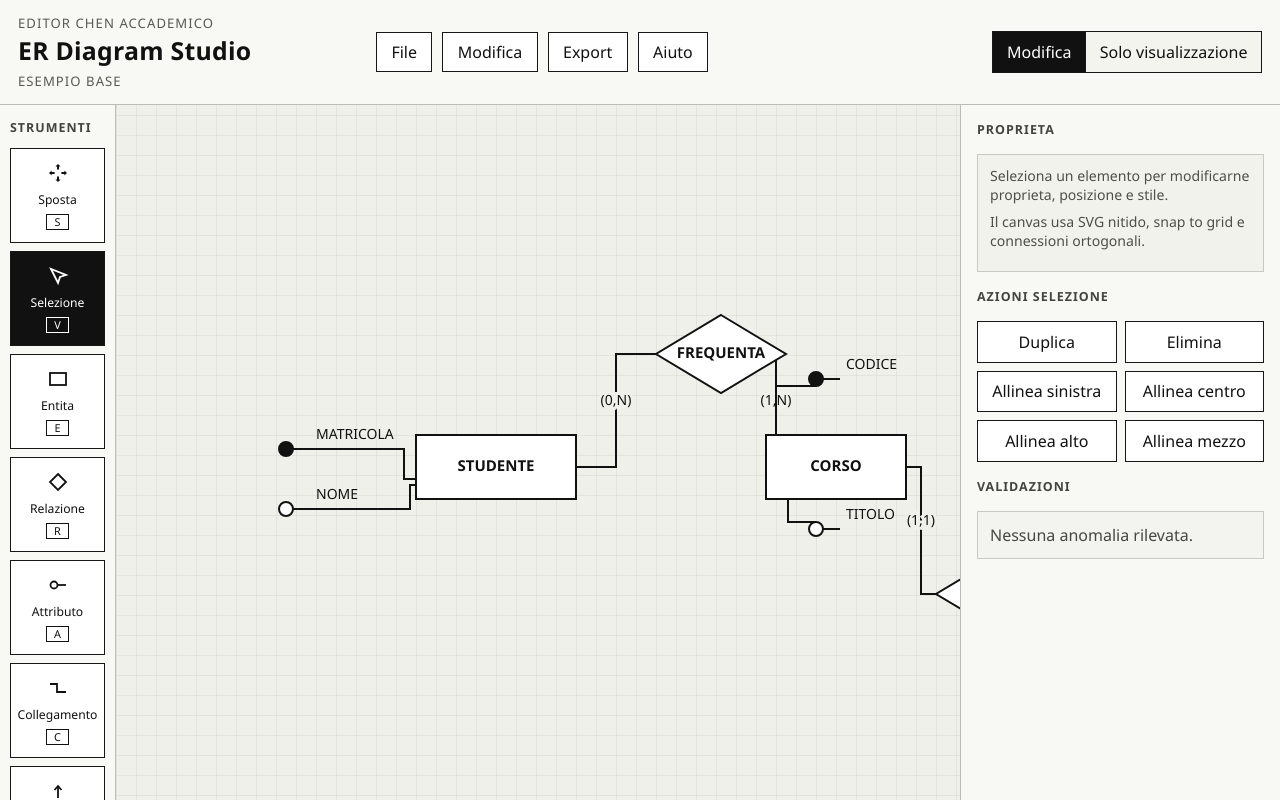
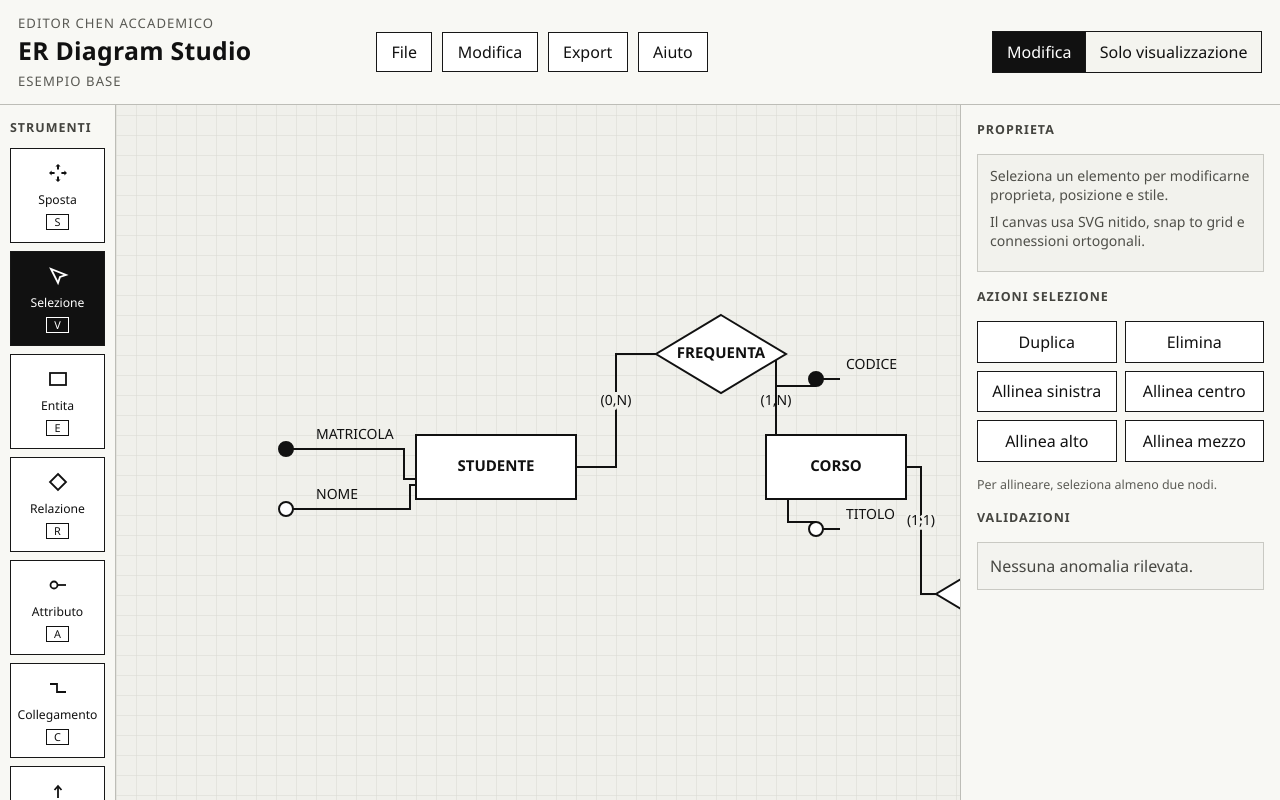
Before and after one commit to SignorTynam/ER-Studio, a React (Vite) app: page / in a window 1280 px wide. Shown: the top 800 px of the page. Built offline with nearby package versions, Linux system fonts and the light colour scheme; the HTML template or start-up script is replaced by a standard one.

Commit message:
feat: enhance alignment functionality with validation and user feedback

```diff
--- a/src/App.tsx
+++ b/src/App.tsx
@@ -355,8 +355,14 @@ export default function App() {
       return;
     }
 
+    if (selection.nodeIds.length < 2) {
+      setStatus("Seleziona almeno due nodi per allineare.");
+      return;
+    }
+
     const nextDiagram = alignNodes(history.present, selection.nodeIds, axis);
     if (nextDiagram === history.present) {
+      setStatus("Nodi gia allineati su questo asse.");
       return;
     }
 
--- a/src/index.css
+++ b/src/index.css
@@ -390,6 +390,12 @@ button:disabled {
   gap: 8px;
 }
 
+.action-hint {
+  margin: 4px 0 0;
+  font-size: 0.78rem;
+  color: #5c5c56;
+}
+
 .validation-ok {
   margin: 0;
   padding: 12px;
--- a/src/inspector/InspectorPanel.tsx
+++ b/src/inspector/InspectorPanel.tsx
@@ -25,6 +25,8 @@ function numberValue(value: string): number {
 }
 
 export function InspectorPanel(props: InspectorPanelProps) {
+  const canAlign = props.mode !== "view" && props.selection.nodeIds.length >= 2;
+
   const selectedNode =
     props.selection.nodeIds.length === 1
       ? props.diagram.nodes.find((node) => node.id === props.selection.nodeIds[0])
@@ -176,19 +178,22 @@ export function InspectorPanel(props: InspectorPanelProps) {
           <button type="button" onClick={props.onDeleteSelection} disabled={props.mode === "view"}>
             Elimina
           </button>
-          <button type="button" onClick={() => props.onAlign("left")} disabled={props.mode === "view"}>
+          <button type="button" onClick={() => props.onAlign("left")} disabled={!canAlign}>
             Allinea sinistra
           </button>
-          <button type="button" onClick={() => props.onAlign("center")} disabled={props.mode === "view"}>
+          <button type="button" onClick={() => props.onAlign("center")} disabled={!canAlign}>
             Allinea centro
           </button>
-          <button type="button" onClick={() => props.onAlign("top")} disabled={props.mode === "view"}>
+          <button type="button" onClick={() => props.onAlign("top")} disabled={!canAlign}>
             Allinea alto
           </button>
-          <button type="button" onClick={() => props.onAlign("middle")} disabled={props.mode === "view"}>
+          <button type="button" onClick={() => props.onAlign("middle")} disabled={!canAlign}>
             Allinea mezzo
           </button>
         </div>
+        {!canAlign && props.mode !== "view" ? (
+          <p className="action-hint">Per allineare, seleziona almeno due nodi.</p>
+        ) : null}
       </div>
 
       <div className="inspector-stack">
```
